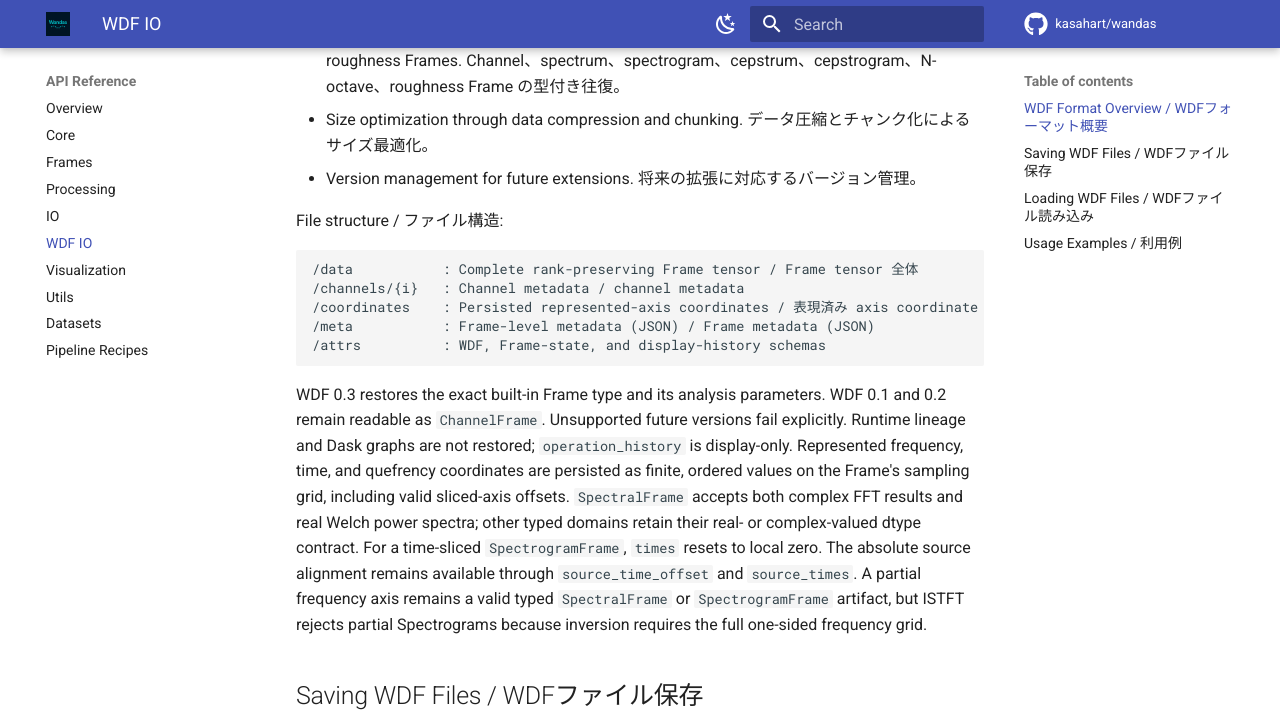
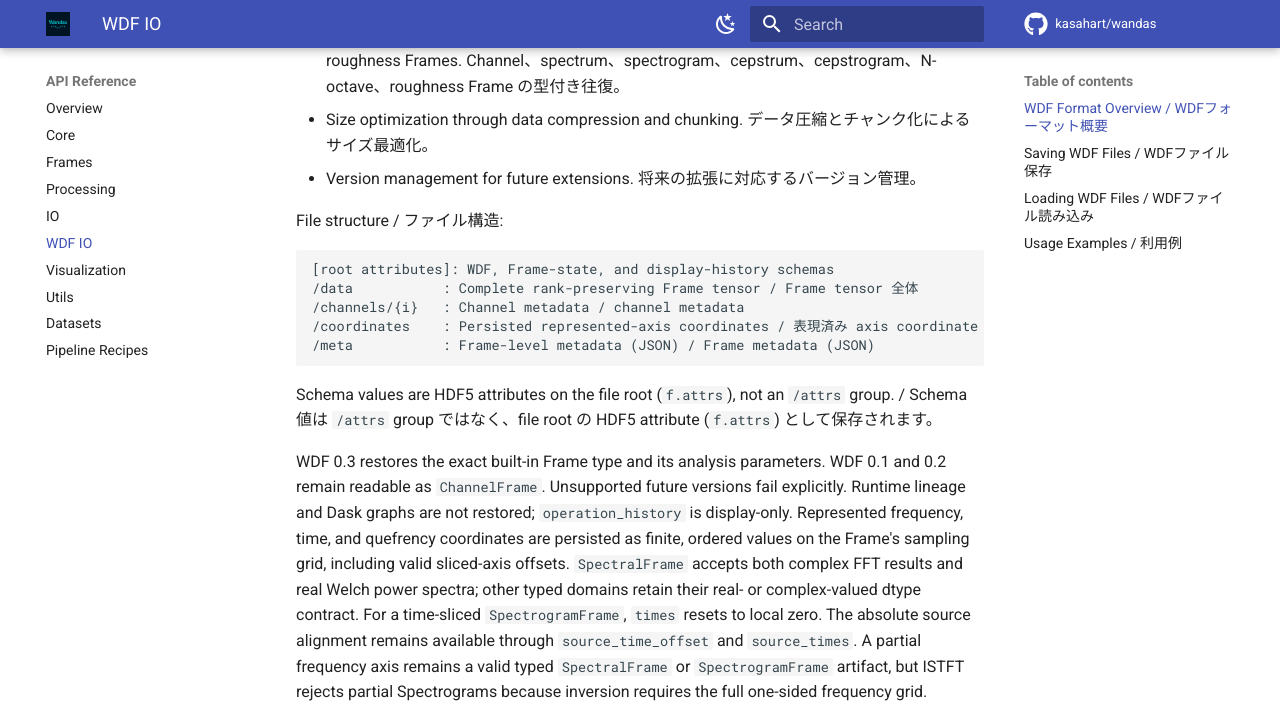
Before and after one commit to kasahart/wandas, an MkDocs documentation site: the page built from docs/src/api/wdf_io.md, in a window 1280 px wide and 900 px high, scrolled down 541 px, cut to the strip 0-725 px from the top of the window. Built offline with MkDocs 1.6.1 and Material for MkDocs 9.7.7, drawn with Linux system fonts in a browser that asks for light colours; comment, search, counter and statistics services are not loaded.

Commit message:
docs: clarify WDF root attributes

````diff
--- a/docs/src/api/wdf_io.md
+++ b/docs/src/api/wdf_io.md
@@ -24,12 +24,16 @@ WDFフォーマットは以下の特徴を持ちます:
 File structure / ファイル構造:
 
 ```
+[root attributes]: WDF, Frame-state, and display-history schemas
 /data           : Complete rank-preserving Frame tensor / Frame tensor 全体
 /channels/{i}   : Channel metadata / channel metadata
 /coordinates    : Persisted represented-axis coordinates / 表現済み axis coordinate
 /meta           : Frame-level metadata (JSON) / Frame metadata (JSON)
-/attrs          : WDF, Frame-state, and display-history schemas
 ```
+
+Schema values are HDF5 attributes on the file root (`f.attrs`), not an `/attrs`
+group. / Schema 値は `/attrs` group ではなく、file root の HDF5 attribute
+(`f.attrs`) として保存されます。
 
 WDF 0.3 restores the exact built-in Frame type and its analysis parameters. WDF 0.1
 and 0.2 remain readable as `ChannelFrame`. Unsupported future versions fail explicitly.
````
